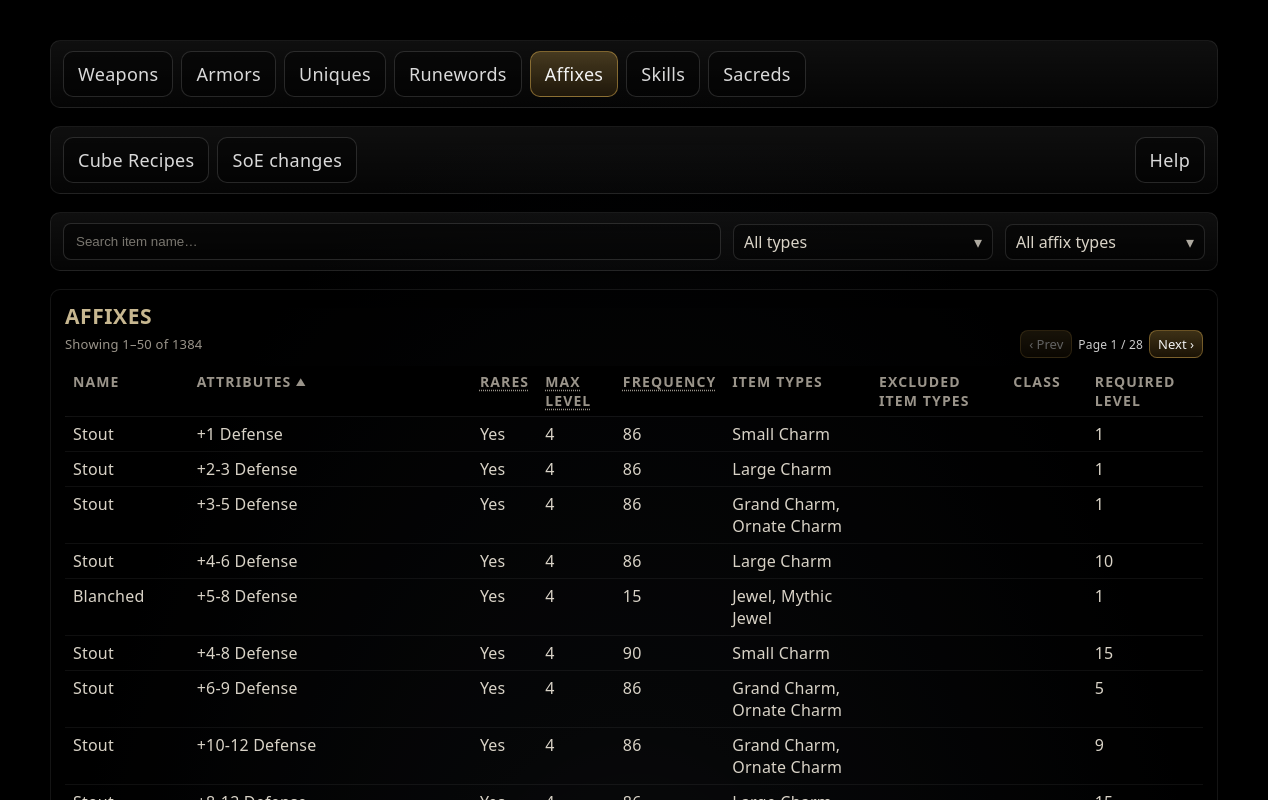
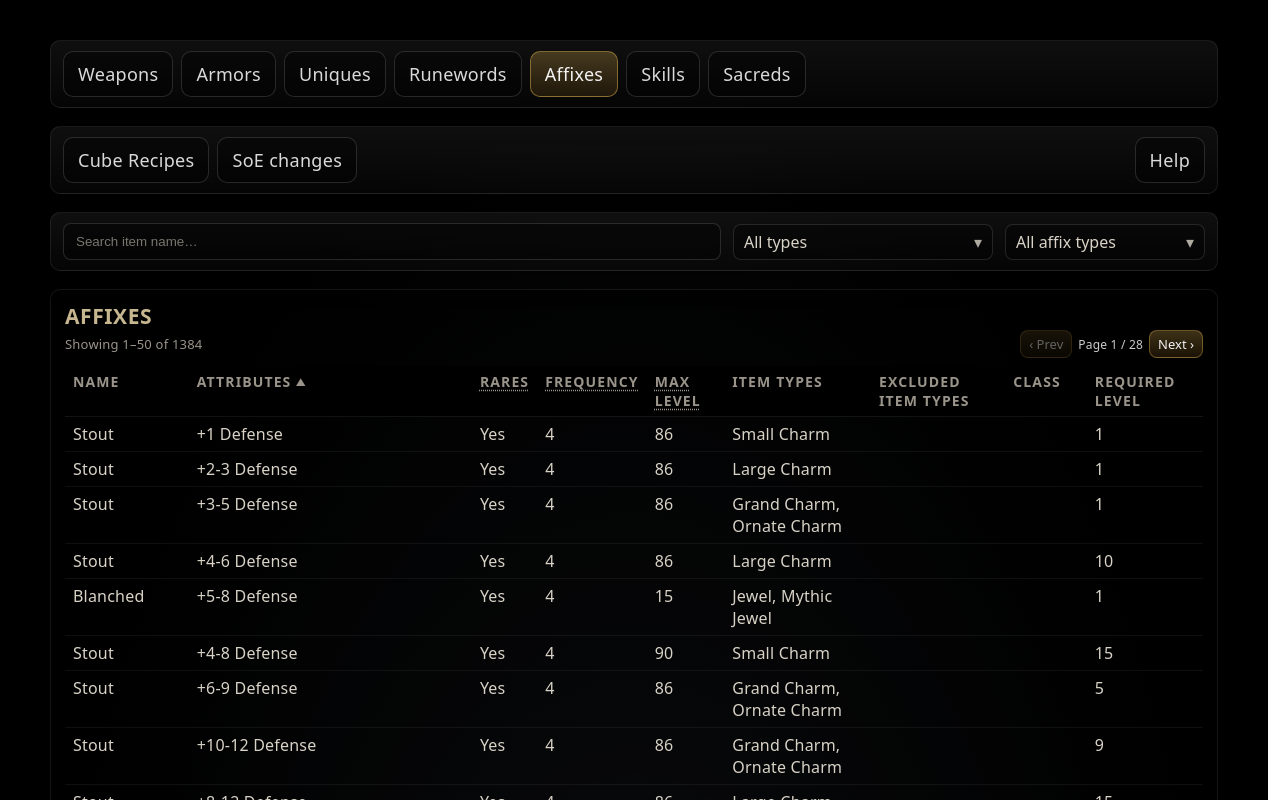
Before and after one commit to Lukaszpg/TheArchivistSoE, a React (Vite) app: page / in a window 1280 px wide. Both pictures are taken after a click on the button "Affixes". Shown: the top 800 px of the page. Built offline with nearby package versions, Linux system fonts and the light colour scheme; a web font is replaced by a local one.

Commit message:
Update App.jsx

```diff
--- a/src/App.jsx
+++ b/src/App.jsx
@@ -1902,19 +1902,19 @@ function AffixesPanel({data, loading, error, sort, onChangeSort}) {
 
                             <th
                                 className="sortable"
+                                onClick={() => handleSort("freq")}
+                            >
+                  <span className="thLabel">
+                      <Tip text={String(TOOLTIPS_TEXT_MAP["affixFrequency"])}>Frequency</Tip> {sortArrowFor("freq")}
+                  </span>
+                            </th>
+
+                            <th
+                                className="sortable"
                                 onClick={() => handleSort("maxLevel")}
                             >
                   <span className="thLabel">
                       <Tip text={String(TOOLTIPS_TEXT_MAP["affixMaxLevel"])}>Max level</Tip> {sortArrowFor("maxLevel")}
-                  </span>
-                            </th>
-
-                            <th
-                                className="sortable"
-                                onClick={() => handleSort("freq")}
-                            >
-                  <span className="thLabel">
-                      <Tip text={String(TOOLTIPS_TEXT_MAP["affixFrequency"])}>Frequency</Tip> {sortArrowFor("freq")}
                   </span>
                             </th>
 
```
